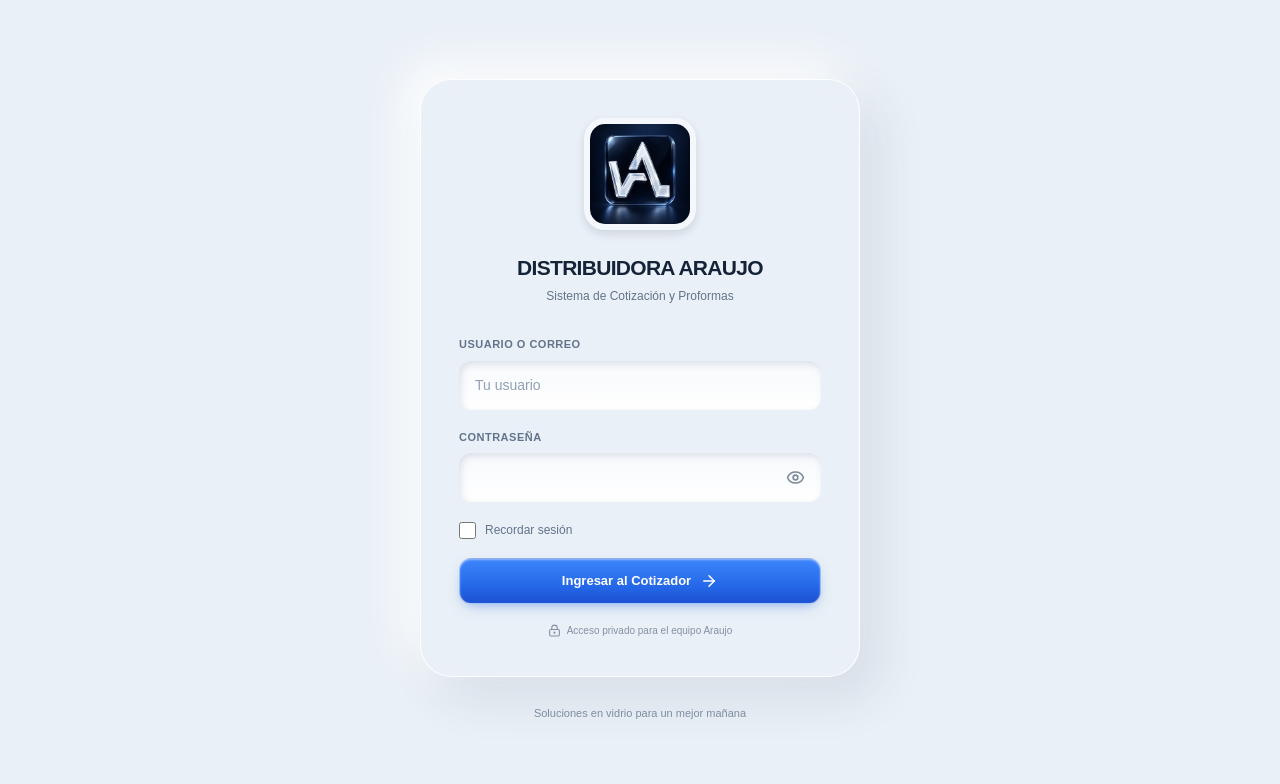
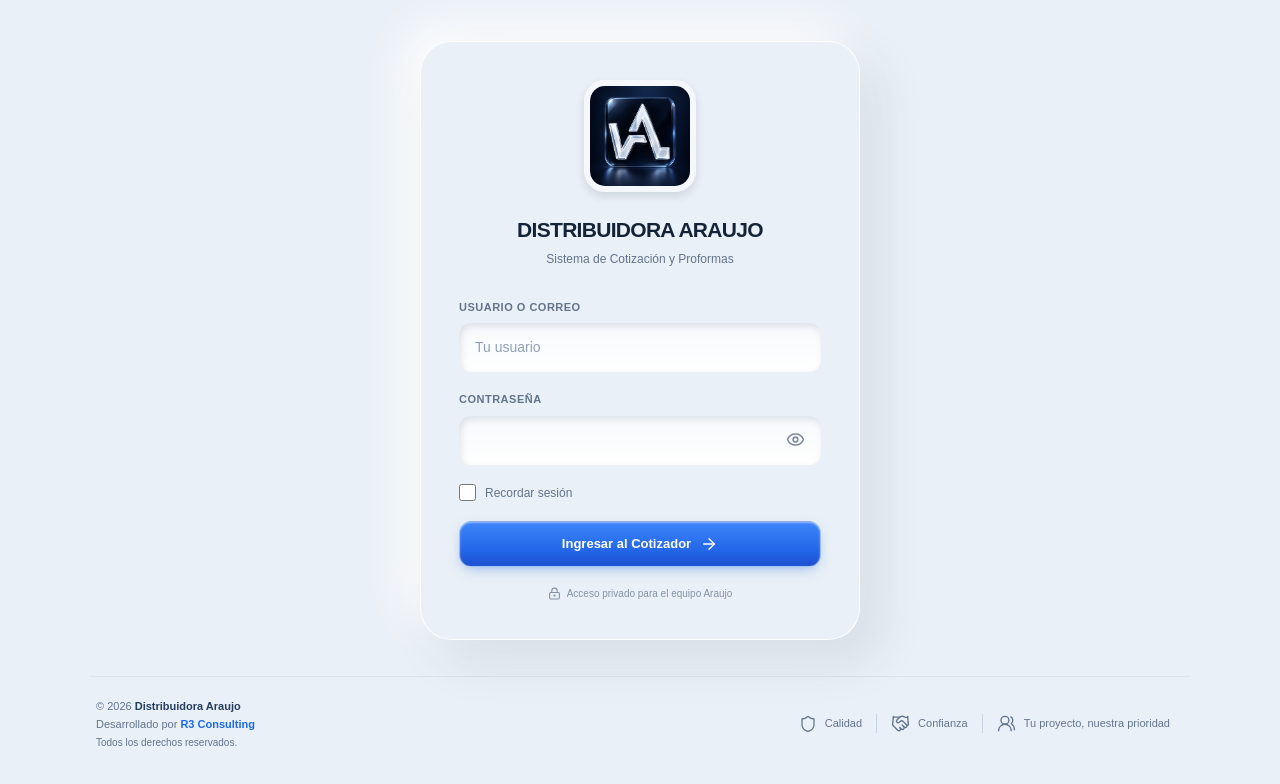
Before and after one commit to RodrigoR4mirez/vidrieriaaraujoApp, a Next.js app: page /login in a window 1280 px wide. Shown: the top 784 px of the page. Built offline with nearby package versions, Linux system fonts and the light colour scheme; no server answers.

Commit message:
style: pie compacto con créditos y valores de marca

```diff
--- a/src/app/(protected)/layout.tsx
+++ b/src/app/(protected)/layout.tsx
@@ -1,3 +1,4 @@
+import { AppFooter } from "@/components/app-footer";
 import { requireSession } from "@/infrastructure/auth/session";
 import { Navigation } from "@/components/navigation";
 export const dynamic = "force-dynamic";
@@ -11,10 +12,7 @@ export default async function ProtectedLayout({
     <div className="app-shell">
       <Navigation />
       <main>{children}</main>
-      <footer className="app-footer no-print">
-        <span>Distribuidora Araujo · Vidriería &amp; Aluminios</span>
-        <span>Soluciones en vidrio para un mejor mañana</span>
-      </footer>
+      <AppFooter />
     </div>
   );
 }
--- a/src/app/globals.css
+++ b/src/app/globals.css
@@ -812,18 +812,36 @@ tbody tr:hover {
   color: var(--blue);
   font-weight: 700;
 }
-.app-footer {
+ .app-footer {
   display: flex;
+  align-items: center;
   justify-content: space-between;
-  gap: 20px;
+  gap: 24px;
   border-top: 1px solid #dbe4ef;
   margin-top: 28px;
-  padding: 22px 6px 8px;
-  font-size: 10px;
-  color: #718399;
+  padding: 20px 6px 8px;
+  font-size: 11px;
+  line-height: 1.7;
+  color: #62748d;
 }
-.app-footer span:last-child {
-  color: #5483be;
+.footer-credits p { margin: 0; }
+.footer-credits strong { color: #263e5e; font-weight: 700; }
+.footer-credits .footer-developer { color: #1d6ae5; }
+.footer-rights { font-size: 10px; }
+.footer-values {
+  display: flex; align-items: center; justify-content: center; flex-wrap: wrap;
+  gap: 12px 0; list-style: none; padding: 0; margin: 0;
+}
+.footer-values li { display: flex; align-items: center; gap: 8px; padding: 0 14px; }
+.footer-values li + li { border-left: 1px solid #cbd6e5; }
+.footer-values svg { flex-shrink: 0; }
+.login-page > .app-footer { width: 100%; max-width: 1100px; margin-top: 36px; }
+@media (max-width: 800px) {
+  .app-footer { flex-direction: column; gap: 16px; text-align: center; }
+}
+@media (max-width: 520px) {
+  .footer-values li { padding: 0 10px; }
+  .footer-values li:last-child { flex-basis: 100%; justify-content: center; border-left: 0; }
 }
 .login-page {
   min-height: 100vh;
@@ -1047,9 +1065,6 @@ tbody tr:hover {
   .navigation a {
     padding: 9px 11px;
   }
-  .app-footer {
-    font-size: 9px;
-  }
 }
 @media (max-width: 520px) {
   .app-shell {
@@ -1131,9 +1146,6 @@ tbody tr:hover {
   .base-form .form-stack {
     display: flex;
   }
-  .app-footer span:last-child {
-    display: none;
-  }
   .confirmed-banner {
     padding: 17px;
   }
--- a/src/app/login/page.tsx
+++ b/src/app/login/page.tsx
@@ -1,3 +1,4 @@
+import { AppFooter } from "@/components/app-footer";
 import { redirect } from "next/navigation";
 import { session } from "@/infrastructure/auth/session";
 import { Brand } from "@/components/brand";
@@ -11,7 +12,7 @@ export default async function LoginPage() {
         <p className="login-subtitle">Sistema de Cotización y Proformas</p>
         <LoginForm />
       </section>
-      <p className="login-footer">Soluciones en vidrio para un mejor mañana</p>
+      <AppFooter />
     </main>
   );
 }
--- /dev/null
+++ b/src/components/app-footer.tsx
@@ -0,0 +1,18 @@
+import { Handshake, Shield, UsersRound } from "lucide-react";
+
+export function AppFooter() {
+  return (
+    <footer className="app-footer no-print">
+      <div className="footer-credits">
+        <p>© {new Date().getFullYear()} <strong>Distribuidora Araujo</strong></p>
+        <p>Desarrollado por <strong className="footer-developer">R3 Consulting</strong></p>
+        <p className="footer-rights">Todos los derechos reservados.</p>
+      </div>
+      <ul className="footer-values" aria-label="Nuestros valores">
+        <li><Shield size={18} strokeWidth={1.7} aria-hidden="true" />Calidad</li>
+        <li><Handshake size={19} strokeWidth={1.7} aria-hidden="true" />Confianza</li>
+        <li><UsersRound size={19} strokeWidth={1.7} aria-hidden="true" />Tu proyecto, nuestra prioridad</li>
+      </ul>
+    </footer>
+  );
+}
```
Also changed, not shown: 1 other file (tests, documents, lock files or other folders).
